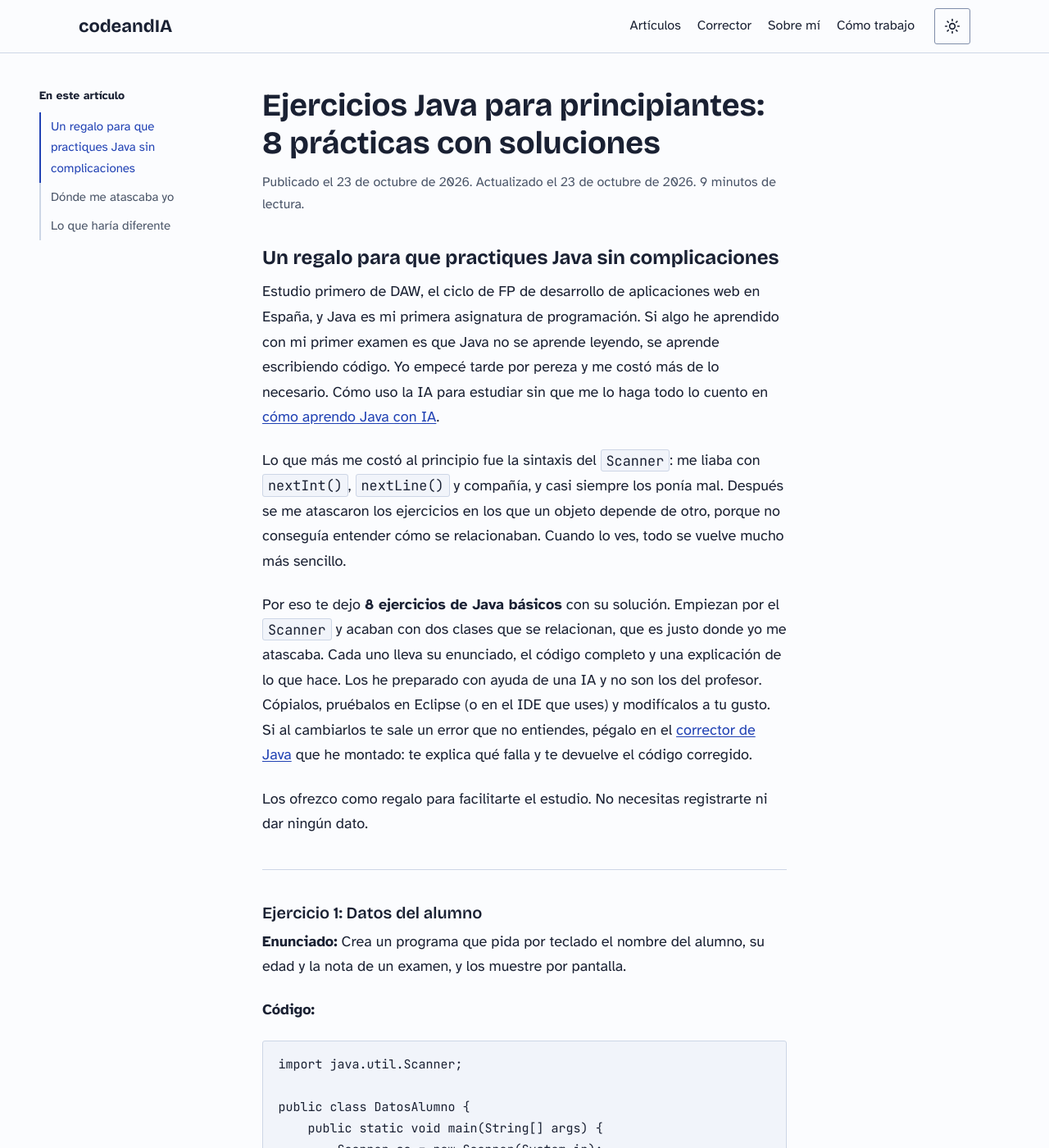
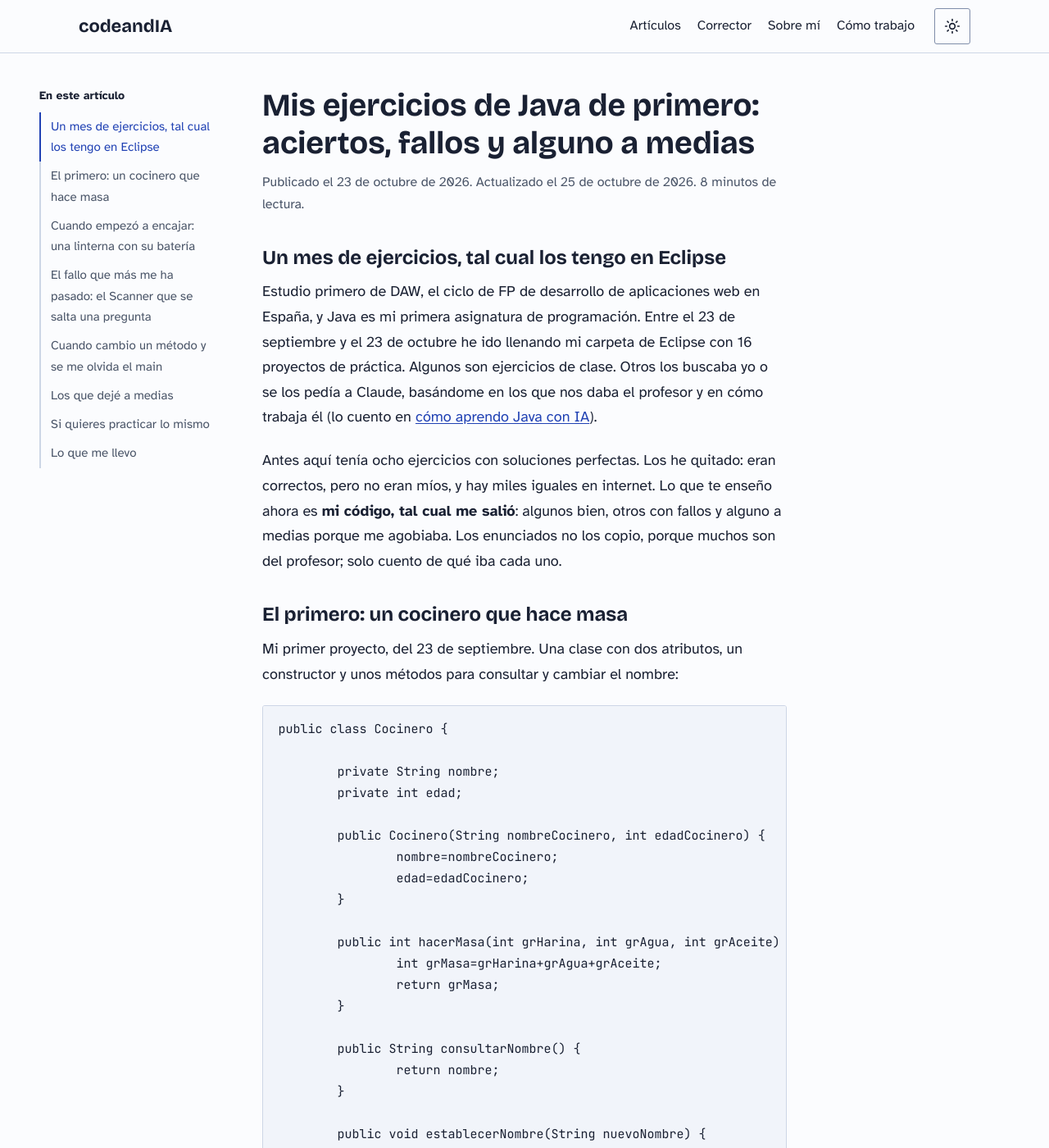
Before and after one commit to vibodigitalinfo-lab/codeandIA, a Jekyll site: the page built from articulos/guias/ejercicios-java-basicos-daw.md, in a window 1280 px wide and 1400 px high. Shown: the whole window at 82% size. Built offline with Jekyll 4.4.1, drawn with Linux system fonts in a browser that asks for light colours; some of the changed text lies outside the part shown.

Commit message:
Ejercicios Java: sustituye los 8 ejercicios generados por IA por el código real de Iván (aciertos, fallos y ejercicios a medias)
Co-Authored-By: Claude Opus 5.5 (1M context) <noreply@anthropic.com>
Claude-Session: https://claude.ai/code/session_01Vv6rVLEVpGNKHPZ7HKXWGq

````diff
--- a/articulos/guias/ejercicios-java-basicos-daw.md
+++ b/articulos/guias/ejercicios-java-basicos-daw.md
@@ -1,337 +1,191 @@
 ---
 layout: article
-title: "Ejercicios Java para principiantes: 8 prácticas con soluciones"
-description: "Ocho ejercicios de Java para principiantes con su solución explicada: del Scanner a dos clases que se relacionan. Un regalo para facilitar tu estudio."
+title: "Mis ejercicios de Java de primero: aciertos, fallos y alguno a medias"
+description: "Un mes de ejercicios de Java en Eclipse, con mi código tal cual: los que funcionan, el fallo del Scanner, un main que no compila y los que dejé a medias."
 category: "Guía"
 date: 2026-10-23
-updated: 2026-10-23
-readtime: 9
+updated: 2026-10-25
+readtime: 8
 last_modified_at: 2026-10-25
 ---
 
-## Un regalo para que practiques Java sin complicaciones
+## Un mes de ejercicios, tal cual los tengo en Eclipse
 
-Estudio primero de DAW, el ciclo de FP de desarrollo de aplicaciones web en España, y Java es mi primera asignatura de programación. Si algo he aprendido con mi primer examen es que Java no se aprende leyendo, se aprende escribiendo código. Yo empecé tarde por pereza y me costó más de lo necesario. Cómo uso la IA para estudiar sin que me lo haga todo lo cuento en [cómo aprendo Java con IA](/articulos/guias/aprender-java-con-ia-daw/).
+Estudio primero de DAW, el ciclo de FP de desarrollo de aplicaciones web en España, y Java es mi primera asignatura de programación. Entre el 23 de septiembre y el 23 de octubre he ido llenando mi carpeta de Eclipse con 16 proyectos de práctica. Algunos son ejercicios de clase. Otros los buscaba yo o se los pedía a Claude, basándome en los que nos daba el profesor y en cómo trabaja él (lo cuento en [cómo aprendo Java con IA](/articulos/guias/aprender-java-con-ia-daw/)).
 
-Lo que más me costó al principio fue la sintaxis del `Scanner`: me liaba con `nextInt()`, `nextLine()` y compañía, y casi siempre los ponía mal. Después se me atascaron los ejercicios en los que un objeto depende de otro, porque no conseguía entender cómo se relacionaban. Cuando lo ves, todo se vuelve mucho más sencillo.
+Antes aquí tenía ocho ejercicios con soluciones perfectas. Los he quitado: eran correctos, pero no eran míos, y hay miles iguales en internet. Lo que te enseño ahora es **mi código, tal cual me salió**: algunos bien, otros con fallos y alguno a medias porque me agobiaba. Los enunciados no los copio, porque muchos son del profesor; solo cuento de qué iba cada uno.
 
-Por eso te dejo **8 ejercicios de Java básicos** con su solución. Empiezan por el `Scanner` y acaban con dos clases que se relacionan, que es justo donde yo me atascaba. Cada uno lleva su enunciado, el código completo y una explicación de lo que hace. Los he preparado con ayuda de una IA y no son los del profesor. Cópialos, pruébalos en Eclipse (o en el IDE que uses) y modifícalos a tu gusto. Si al cambiarlos te sale un error que no entiendes, pégalo en el [corrector de Java](/herramientas/corrector-java/) que he montado: te explica qué falla y te devuelve el código corregido.
+## El primero: un cocinero que hace masa
 
-Los ofrezco como regalo para facilitarte el estudio. No necesitas registrarte ni dar ningún dato.
+Mi primer proyecto, del 23 de septiembre. Una clase con dos atributos, un constructor y unos métodos para consultar y cambiar el nombre:
 
----
+```java
+public class Cocinero {
 
-### Ejercicio 1: Datos del alumno
+	private String nombre;
+	private int edad;
 
-**Enunciado:** Crea un programa que pida por teclado el nombre del alumno, su edad y la nota de un examen, y los muestre por pantalla.
+	public Cocinero(String nombreCocinero, int edadCocinero) {
+		nombre=nombreCocinero;
+		edad=edadCocinero;
+	}
 
-**Código:**
+	public int hacerMasa(int grHarina, int grAgua, int grAceite) {
+		int grMasa=grHarina+grAgua+grAceite;
+		return grMasa;
+	}
 
-{% raw %}
-```java
-import java.util.Scanner;
+	public String consultarNombre() {
+		return nombre;
+	}
 
-public class DatosAlumno {
-    public static void main(String[] args) {
-        Scanner sc = new Scanner(System.in);
-
-        System.out.print("Nombre del alumno: ");
-        String nombre = sc.nextLine();
-
-        System.out.print("Edad: ");
-        int edad = sc.nextInt();
-
-        System.out.print("Nota del examen: ");
-        double nota = sc.nextDouble();
-
-        System.out.println("\n--- Datos del alumno ---");
-        System.out.println("Nombre: " + nombre);
-        System.out.println("Edad: " + edad);
-        System.out.println("Nota: " + nota);
-
-        sc.close();
-    }
+	public void establecerNombre(String nuevoNombre) {
+		nombre=nuevoNombre;
+	}
 }
 ```
-{% endraw %}
 
-**Qué hace:** Usa `Scanner` para leer datos por teclado, guarda los valores en variables y los imprime con `System.out.println`.
+Visto ahora es muy simple, pero aquí entendí lo básico: la clase es el molde, el objeto es lo que creas con `new`, y los métodos son lo que ese objeto sabe hacer. Fíjate en que `edad` se guarda y nunca se usa. Cosas de primer día.
 
----
+## Cuando empezó a encajar: una linterna con su batería
 
-### Ejercicio 2: Calculadora simple
+Tres semanas después, el 18 de octubre, ya hacía cosas como esta: una `Bateria` que no puede bajar de 0 ni pasar de su capacidad, y una `Linterna` que tiene una batería dentro.
 
-**Enunciado:** Pide dos números por teclado y muestra la suma, resta, multiplicación y división.
+```java
+public class Bateria {
 
-**Código:**
+	private int capacidadBat, cargaActual;
 
-{% raw %}
-```java
-import java.util.Scanner;
+	public Bateria(int capacidad) {
+		capacidadBat=capacidad;
+		cargaActual=capacidadBat;
+	}
 
-public class CalculadoraSimple {
-    public static void main(String[] args) {
-        Scanner sc = new Scanner(System.in);
+	public Bateria() {
+		this(2000);
+	}
 
-        System.out.print("Primer número: ");
-        double a = sc.nextDouble();
+	public void gastar (int bateriaGastada) {
+		cargaActual=cargaActual-bateriaGastada;
+		if (cargaActual < 0) {
+			cargaActual=0;
+		}
+	}
 
-        System.out.print("Segundo número: ");
-        double b = sc.nextDouble();
+	public void cargar (int bateriaRecargada) {
+		cargaActual=cargaActual+bateriaRecargada;
+		if (cargaActual > capacidadBat) {
+			cargaActual=capacidadBat;
+		}
+	}
 
-        System.out.println("Suma: " + (a + b));
-        System.out.println("Resta: " + (a - b));
-        System.out.println("Multiplicación: " + (a * b));
-
-        if (b != 0) {
-            System.out.println("División: " + (a / b));
-        } else {
-            System.out.println("División: no se puede dividir entre cero");
-        }
-
-        sc.close();
-    }
+	public int getCarga() {
+		return cargaActual;
+	}
 }
 ```
-{% endraw %}
 
-**Qué hace:** Realiza las cuatro operaciones básicas y comprueba que el divisor no sea cero antes de dividir.
+```java
+public class Linterna {
 
----
+	private Bateria bateria;
 
-### Ejercicio 3: ¿Par o impar?
+	public Linterna() {
+		bateria = new Bateria();
+	}
 
-**Enunciado:** Pide un número entero y di si es par o impar.
+	public Linterna(int capacidad) {
+		bateria = new Bateria(capacidad);
+	}
 
-**Código:**
+	public void encender(int minutos) {
+		bateria.gastar(10*minutos);
+		System.out.println("La carga restante es: "+bateria.getCarga());
+	}
 
-{% raw %}
-```java
-import java.util.Scanner;
-
-public class ParOImpar {
-    public static void main(String[] args) {
-        Scanner sc = new Scanner(System.in);
-
-        System.out.print("Introduce un número entero: ");
-        int numero = sc.nextInt();
-
-        if (numero % 2 == 0) {
-            System.out.println("Es par");
-        } else {
-            System.out.println("Es impar");
-        }
-
-        sc.close();
-    }
+	public void cargar(int minutos) {
+		bateria.cargar(40*minutos);
+		System.out.println("La carga restante es: "+bateria.getCarga());
+	}
 }
 ```
-{% endraw %}
 
-**Qué hace:** Usa el operador módulo `%` para saber si el resto de dividir entre 2 es cero.
+Aquí hay tres cosas que al principio no tenía claras:
 
----
+- **`this(2000)`**: un constructor que llama a otro. Si creas la batería sin decir la capacidad, tiene 2000.
+- **Los límites con `if`**: la carga nunca baja de 0 ni pasa del máximo, la gastes o la cargues lo que quieras.
+- **Un objeto dentro de otro**: la linterna no sabe cuánta carga hay; se lo pregunta a su batería. Esto es lo que más me costaba entender, y cuando lo ves, todo se vuelve mucho más sencillo.
 
-### Ejercicio 4: Números del 1 al 10
+El mismo día hice una cuenta bancaria con la misma idea: `retirar()` comprueba primero si hay saldo suficiente y, si no, avisa con un «Saldo insuficiente» en vez de dejar el saldo en negativo.
 
-**Enunciado:** Muestra por pantalla los números del 1 al 10, uno por línea.
+## El fallo que más me ha pasado: el Scanner que se salta una pregunta
 
-**Código:**
+En uno de los ejercicios de la cafetería, del 21 de octubre, pedía tres datos por teclado:
 
-{% raw %}
 ```java
-public class Numeros1al10 {
-    public static void main(String[] args) {
-        for (int i = 1; i <= 10; i++) {
-            System.out.println(i);
-        }
-    }
-}
+System.out.println("Introduce el nombre de un cliente: ");
+String nombreCliente=s.nextLine();
+System.out.println("Introduce el dinero inicial: ");
+double dinero = s.nextDouble();
+System.out.println("Introduce el nombre de un Barista: ");
+String nombreBarista=s.nextLine();
 ```
-{% endraw %}
 
-**Qué hace:** Un bucle `for` que comienza en 1 y termina cuando `i` llega a 10.
+Compila y arranca, pero el nombre del barista sale **vacío**: el programa no te deja escribirlo. El motivo es que `nextDouble()` lee el número, pero deja pendiente el salto de línea de cuando pulsas Intro. El `nextLine()` siguiente se encuentra ese salto y lo toma como una línea vacía.
 
----
+La solución es poner un `s.nextLine();` suelto justo después de leer el número, para limpiar ese salto:
 
-### Ejercicio 5: Tabla de multiplicar
+```java
+double dinero = s.nextDouble();
+s.nextLine(); // limpia el salto de línea que deja nextDouble()
+String nombreBarista=s.nextLine();
+```
 
-**Enunciado:** Pide un número por teclado y muestra su tabla de multiplicar del 1 al 10.
+En el ejercicio del taller, ese mismo día, ya lo hice así y funcionó. Otra cosa que se ve en ese código: leo el dinero inicial y luego nunca lo uso, porque el cliente se crea con el constructor que pone siempre 10 €. Compila, pero no hace lo que quería.
 
-**Código:**
+## Cuando cambio un método y se me olvida el main
 
-{% raw %}
+Este es del 22 de octubre, un taller de bicis con un ciclista y dos mecánicos. Mientras lo hacía fui cambiando los métodos de `Ciclista` y `Mecanico`, pero el `main` se quedó llamándolos como estaban antes. Resultado: no compila. Este es el error de `rodar()`:
+
+```text
+Aplicacion.java:23: error: method rodar in class Ciclista cannot be applied to given types;
+  required: int
+  found:    int,Bicicleta
+```
+
+Traducido: el método `rodar` ahora solo pide los kilómetros (`int`), porque el ciclista ya tiene su bicicleta dentro, pero yo le seguía pasando los kilómetros y la bici. Hay otros dos errores iguales con `repararCiclistaPreferente` y `revisar`. La solución es que la llamada coincida con lo que pide el método:
+
 ```java
-import java.util.Scanner;
+ciclista.rodar(distanciaRecorridaCiclista);
+mecanico1.repararCiclistaPreferente(3);
+mecanico2.revisar(ciclista);
+```
 
-public class TablaMultiplicar {
-    public static void main(String[] args) {
-        Scanner sc = new Scanner(System.in);
+Lo bueno del error es que Java te dice exactamente qué esperaba (`required`) y qué le has dado (`found`). Un mensaje así en inglés asusta, pero la respuesta suele estar en esas dos líneas.
 
-        System.out.print("¿Tabla de qué número quieres ver? ");
-        int n = sc.nextInt();
+## Los que dejé a medias
 
-        for (int i = 1; i <= 10; i++) {
-            System.out.println(n + " x " + i + " = " + (n * i));
-        }
+Hay dos que no terminé, y no pasa nada por enseñarlos:
 
-        sc.close();
-    }
-}
-```
-{% endraw %}
+- **Libros** (15 de octubre): el libro sabe avanzar una página y calcular cuántas quedan, pero el `main` llama a `paginasRestantes()` y no hace nada con el resultado. Le falta un `System.out.println(...)` para que se vea algo por pantalla.
+- **Biblioteca** (21 de octubre): no compila. En `Lector` escribí `paginas=paginas+1;`, pero `paginas` es un atributo de `Libro`, no de `Lector`. Debería ser algo como `l.leer();`, para que sea el libro el que avance. Además, `prestar()` de la biblioteca no termina de tener sentido, y los objetos que creo en el `main` nunca se usan. Ahí me agobié y lo dejé.
 
-**Qué hace:** Combina un bucle `for` con la entrada de datos por teclado.
+Los dejé así porque me agobié. Prefiero enseñarlos tal cual que esconderlos: también es parte de aprender.
 
----
+## Si quieres practicar lo mismo
 
-### Ejercicio 6: Nota media y aprobado
+No te voy a dar soluciones copiables, pero sí el orden en que lo he ido haciendo yo:
 
-**Enunciado:** Pide las notas de tres exámenes, calcula la media y di si el alumno ha aprobado (media igual o superior a 5).
+1. **Una clase sola** con atributos, constructor y un par de métodos (como el cocinero).
+2. **Límites con `if`**: que algo no pueda bajar de 0 o pasar de un máximo (como la batería o la cuenta).
+3. **Un objeto dentro de otro** (como la linterna y su batería).
+4. **Datos por teclado con `Scanner`**, vigilando el salto de línea después de leer números.
+5. **Tres o cuatro clases que se relacionan**, como el taller o la cafetería.
 
-**Código:**
+Y si te sale un error que no entiendes, pégalo en el [corrector de Java](/herramientas/corrector-java/) que he montado: te explica qué falla y te devuelve el código corregido.
 
-{% raw %}
-```java
-import java.util.Scanner;
+## Lo que me llevo
 
-public class NotaMedia {
-    public static void main(String[] args) {
-        Scanner sc = new Scanner(System.in);
+Al revisar todo junto se ve el avance en un mes, del cocinero a proyectos con cuatro clases. Y casi todos mis fallos se repiten: el `Scanner` con los números, y cambiar un método sin cambiar quien lo llama. La lección es sencilla: ejecutar el programa después de cada cambio, no al final, porque así el error aparece justo donde lo has metido.
 
-        System.out.print("Nota del primer examen: ");
-        double n1 = sc.nextDouble();
-
-        System.out.print("Nota del segundo examen: ");
-        double n2 = sc.nextDouble();
-
-        System.out.print("Nota del tercer examen: ");
-        double n3 = sc.nextDouble();
-
-        double media = (n1 + n2 + n3) / 3;
-
-        System.out.println("Nota media: " + media);
-
-        if (media >= 5) {
-            System.out.println("Has aprobado");
-        } else {
-            System.out.println("Has suspendido");
-        }
-
-        sc.close();
-    }
-}
-```
-{% endraw %}
-
-**Qué hace:** Calcula la media aritmética y usa un condicional para decidir si se aprueba.
-
----
-
-### Ejercicio 7: Contar vocales
-
-**Enunciado:** Pide una palabra por teclado y cuenta cuántas vocales tiene.
-
-**Código:**
-
-{% raw %}
-```java
-import java.util.Scanner;
-
-public class ContarVocales {
-    public static void main(String[] args) {
-        Scanner sc = new Scanner(System.in);
-
-        System.out.print("Escribe una palabra: ");
-        String palabra = sc.nextLine().toLowerCase();
-
-        int contador = 0;
-
-        for (int i = 0; i < palabra.length(); i++) {
-            char letra = palabra.charAt(i);
-            if (letra == 'a' || letra == 'e' || letra == 'i' || letra == 'o' || letra == 'u') {
-                contador++;
-            }
-        }
-
-        System.out.println("La palabra tiene " + contador + " vocales");
-
-        sc.close();
-    }
-}
-```
-{% endraw %}
-
-**Qué hace:** Recorre la palabra letra a letra con un bucle y cuenta cuántas son vocales.
-
----
-
-### Ejercicio 8: Un libro y su autor
-
-**Enunciado:** Crea una clase `Autor` con nombre y país, y una clase `Libro` con título y un autor. Desde un `main`, crea un autor, crea un libro que lo use y muestra por pantalla los datos del libro junto con los de su autor. Cada clase va en su propio archivo.
-
-**Código (`Autor.java`):**
-
-{% raw %}
-```java
-public class Autor {
-    String nombre;
-    String pais;
-
-    public Autor(String nombre, String pais) {
-        this.nombre = nombre;
-        this.pais = pais;
-    }
-}
-```
-{% endraw %}
-
-**Código (`Libro.java`):**
-
-{% raw %}
-```java
-public class Libro {
-    String titulo;
-    Autor autor;
-
-    public Libro(String titulo, Autor autor) {
-        this.titulo = titulo;
-        this.autor = autor;
-    }
-
-    public void mostrar() {
-        System.out.println(titulo + " - " + autor.nombre + " (" + autor.pais + ")");
-    }
-}
-```
-{% endraw %}
-
-**Código (`Biblioteca.java`):**
-
-{% raw %}
-```java
-public class Biblioteca {
-    public static void main(String[] args) {
-        Autor cervantes = new Autor("Miguel de Cervantes", "España");
-        Libro quijote = new Libro("Don Quijote de la Mancha", cervantes);
-
-        quijote.mostrar();
-    }
-}
-```
-{% endraw %}
-
-**Qué hace:** El `Libro` guarda dentro un objeto `Autor`. Primero se crea el autor y después se le pasa al libro al construirlo. Desde el libro llegas a los datos del autor con `autor.nombre`. Esta idea de un objeto que contiene a otro es lo que a mí me costaba ver al principio.
-
----
-
-## Dónde me atascaba yo
-
-- **`nextInt()` y `nextLine()` juntos.** Es lo que más me fastidió con el `Scanner`. Si lees un número con `nextInt()` y justo después pides texto con `nextLine()`, el programa parece saltarse la pregunta: el número se lee, pero el salto de línea que escribiste al pulsar Intro se queda pendiente y `nextLine()` lo toma como una línea vacía. En el ejercicio 1 lo evito leyendo primero el texto, y si te hace falta el orden contrario, puedes poner un `sc.nextLine();` suelto después del número para limpiar ese salto de línea.
-- **Objetos que dependen de otros.** Me atascaba porque no conseguía entender cómo se relacionaban. Lo que te puedo decir es que, una vez que lo ves, se hace muchísimo más sencillo. Si te pasa lo mismo, fíjate en el ejercicio 8: el autor tiene que existir antes de crear el libro, porque el libro lo recibe al construirse.
-
-## Lo que haría diferente
-
-Si pudiera volver atrás, empezaría a hacer ejercicios desde el primer día del curso, no solo cuando se acerca el examen. Con Java, como con casi todo en programación, lo importante no es memorizar sino practicar. Cuanto antes empieces a escribir código tú mismo, menos te costará el examen.
-
-Si te sirven estos ejercicios o quieres contarme cómo te va con ellos, puedes escribirme a ivan@codeandia.com.
+Si estás empezando con Java y quieres contarme cómo te va, puedes escribirme a ivan@codeandia.com.
````
Also changed, not shown: articulos/guias/aprender-java-con-ia-daw.md (+1 -1 lines).
